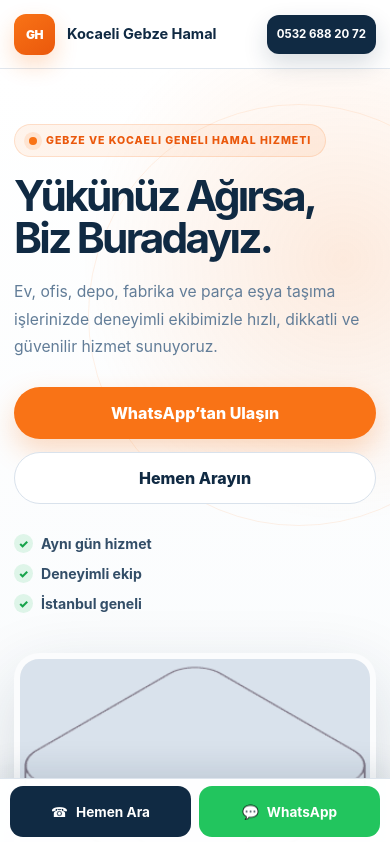
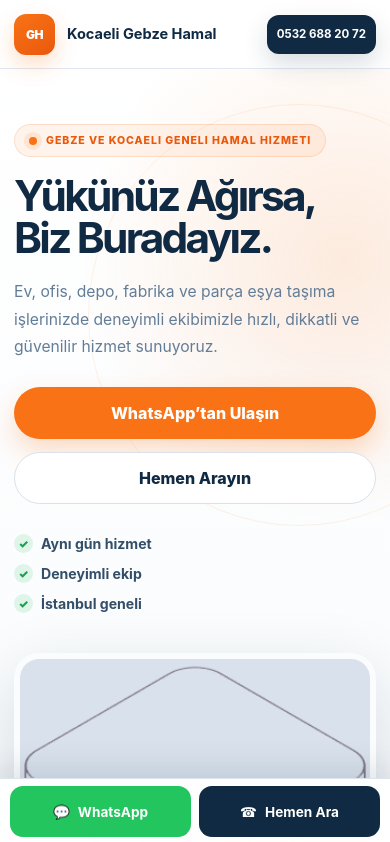
Before and after one commit to hknshn55/kocaeligebzehamal, a React (Vite) app: page / in a window 390 px wide. Shown: the top 842 px of the page. Built offline with nearby package versions, Linux system fonts and the light colour scheme.

Commit message:
feat: tır boşaltma hizmeti ve mobil iletişim sırasını güncelle

```diff
--- a/src/components/MobileActions.jsx
+++ b/src/components/MobileActions.jsx
@@ -3,11 +3,6 @@ import { siteData } from "../data/siteData";
 function MobileActions() {
   return (
     <div className="mobile-actions" aria-label="Hızlı iletişim">
-      <a className="mobile-action mobile-action-call" href={siteData.phoneLink}>
-        <span aria-hidden="true">☎</span>
-        <strong>Hemen Ara</strong>
-      </a>
-
       <a
         className="mobile-action mobile-action-whatsapp"
         href={siteData.whatsappLink}
@@ -17,6 +12,14 @@ function MobileActions() {
         <span aria-hidden="true">💬</span>
         <strong>WhatsApp</strong>
       </a>
+
+      <a
+        className="mobile-action mobile-action-call"
+        href={siteData.phoneLink}
+      >
+        <span aria-hidden="true">☎</span>
+        <strong>Hemen Ara</strong>
+      </a>
     </div>
   );
 }
--- a/src/data/siteData.js
+++ b/src/data/siteData.js
@@ -42,10 +42,10 @@ export const siteData = {
         "Masa, dolap, elektronik ekipman ve diğer ofis eşyalarının güvenle taşınması.",
     },
     {
-      title: "Yükleme ve Boşaltma",
-      description:
-        "Kamyon, kamyonet, tır, depo ve iş yerlerinde profesyonel yükleme ve boşaltma desteği.",
-    },
+  title: "Tır Yükleme ve Boşaltma",
+  description:
+    "Tır, kamyon ve kamyonetlerde ürün, koli, palet ve ticari yüklerin düzenli şekilde yüklenmesi ve boşaltılması.",
+},
     {
       title: "Parça Eşya Taşıma",
       description:
```
